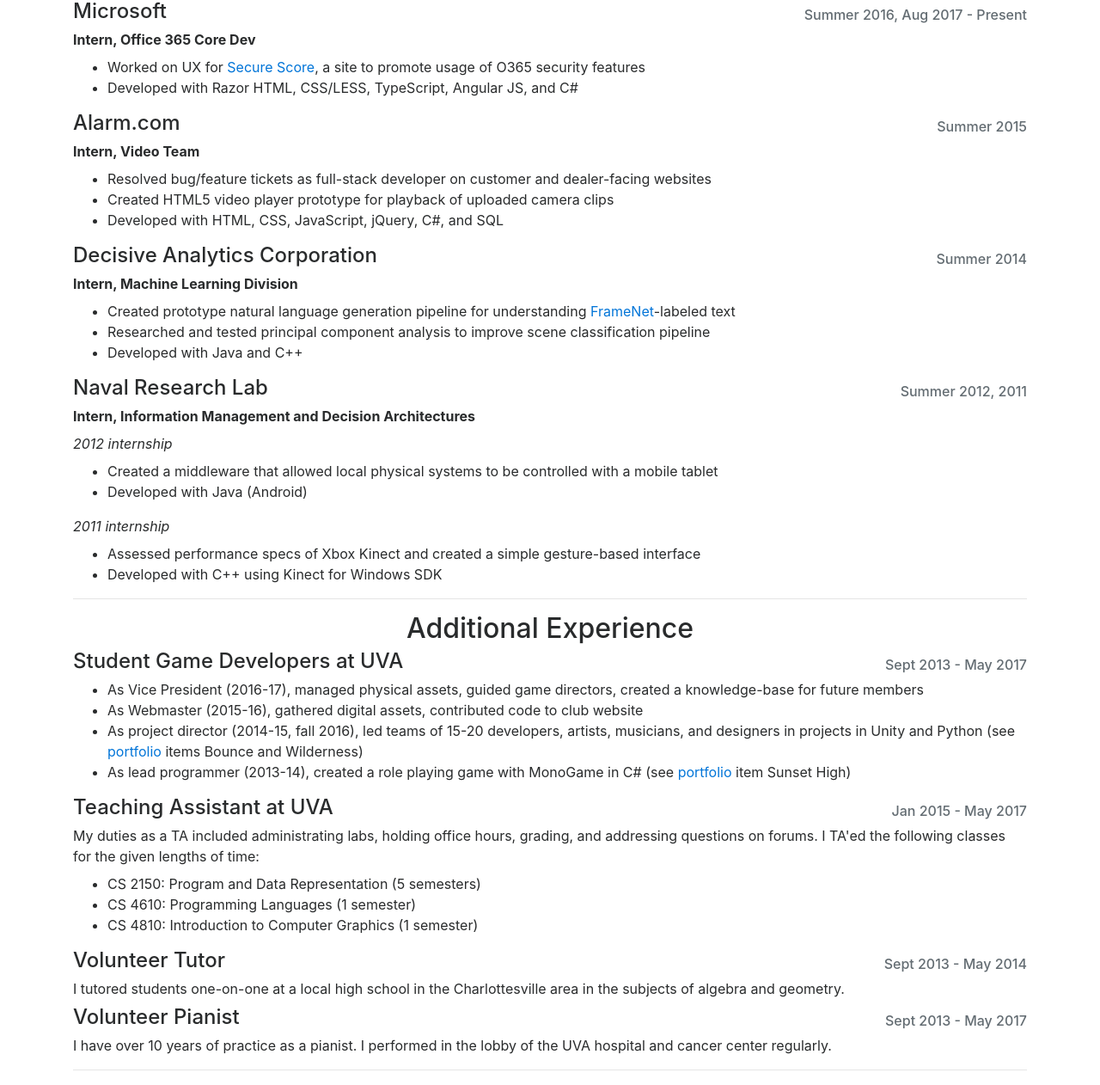
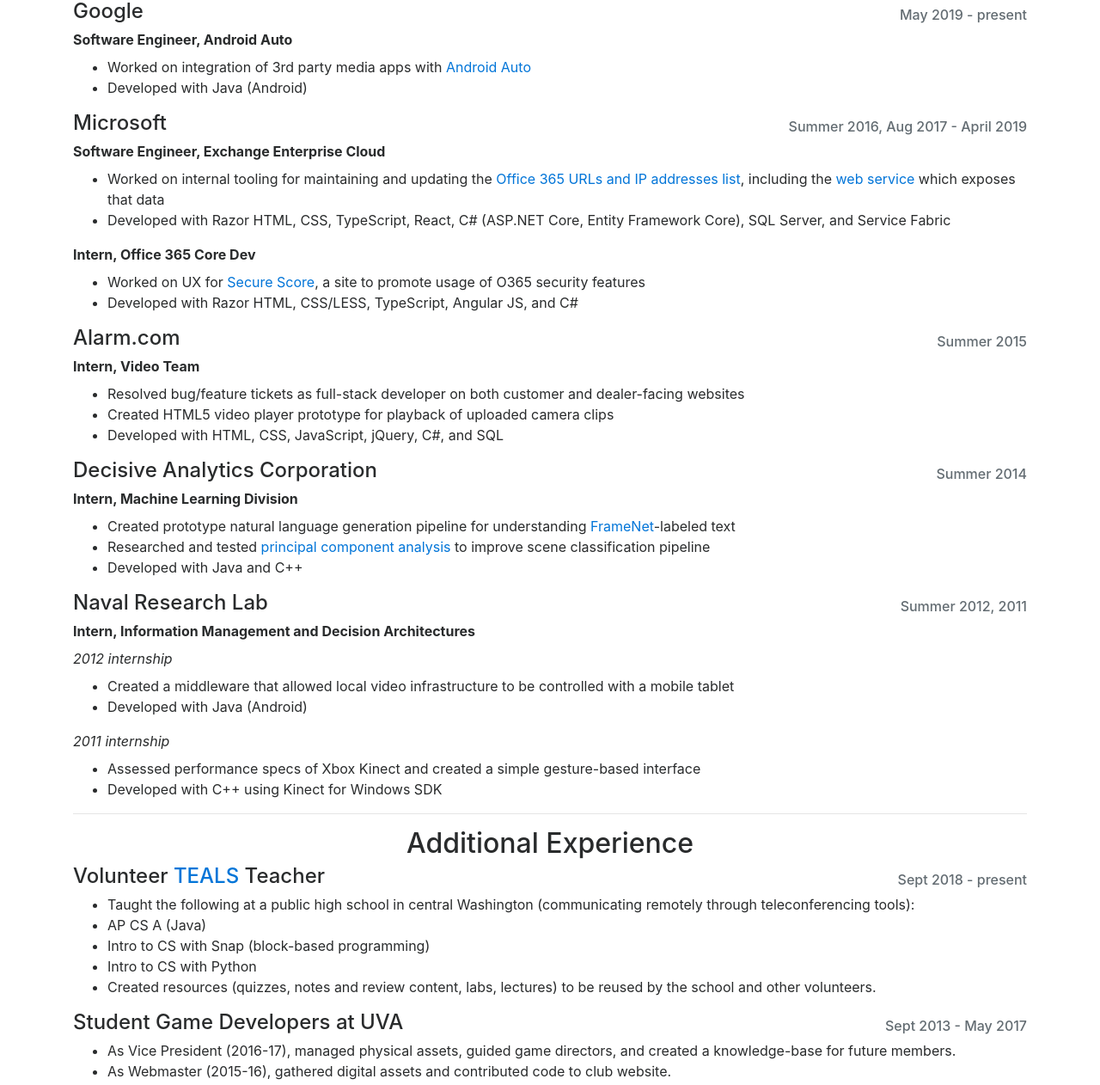
Before and after one commit to SebastianJay/SebastianJay.github.io, a plain HTML site: page cv.html in a window 1280 px wide. Shown: the part 366-1628 px from the top of the page at 86% size. Drawn offline with nearby package versions, Linux system fonts and the light colour scheme; a script that the page names is missing.

Commit message:
Deploy SebastianJay/SebastianJay.github.io to github.com/SebastianJay/SebastianJay.github.io.git:master

```diff
--- a/cv.html
+++ b/cv.html
@@ -66,8 +66,20 @@
 <p>Bachelor of Science, Computer Science and Computer Engineering; Engineering Business Minor; 3.9 GPA</p>
 <hr />
 <h2 id="work-experience">Work Experience</h2>
+<h4 id="google">Google</h4>
+<h6 id="may-2019---present">May 2019 - present</h6>
+<p><strong>Software Engineer, Android Auto</strong></p>
+<ul>
+<li>Worked on integration of 3rd party media apps with <a href="https://www.android.com/auto/">Android Auto</a></li>
+<li>Developed with Java (Android)</li>
+</ul>
 <h4 id="microsoft">Microsoft</h4>
-<h6 id="summer-2016-aug-2017---present">Summer 2016, Aug 2017 - Present</h6>
+<h6 id="summer-2016-aug-2017---april-2019">Summer 2016, Aug 2017 - April 2019</h6>
+<p><strong>Software Engineer, Exchange Enterprise Cloud</strong></p>
+<ul>
+<li>Worked on internal tooling for maintaining and updating the <a href="https://docs.microsoft.com/en-us/office365/enterprise/urls-and-ip-address-ranges">Office 365 URLs and IP addresses list</a>, including the <a href="https://docs.microsoft.com/en-us/office365/enterprise/office-365-ip-web-service">web service</a> which exposes that data</li>
+<li>Developed with Razor HTML, CSS, TypeScript, React, C# (ASP.NET Core, Entity Framework Core), SQL Server, and Service Fabric</li>
+</ul>
 <p><strong>Intern, Office 365 Core Dev</strong></p>
 <ul>
 <li>Worked on UX for <a href="https://support.office.com/en-us/article/Introducing-the-Office-365-Secure-Score-c9e7160f-2c34-4bd0-a548-5ddcc862eaef">Secure Score</a>, a site to promote usage of O365 security features</li>
@@ -77,7 +89,7 @@
 <h6 id="summer-2015">Summer 2015</h6>
 <p><strong>Intern, Video Team</strong></p>
 <ul>
-<li>Resolved bug/feature tickets as full-stack developer on customer and dealer-facing websites</li>
+<li>Resolved bug/feature tickets as full-stack developer on both customer and dealer-facing websites</li>
 <li>Created HTML5 video player prototype for playback of uploaded camera clips</li>
 <li>Developed with HTML, CSS, JavaScript, jQuery, C#, and SQL</li>
 </ul>
@@ -86,7 +98,7 @@
 <p><strong>Intern, Machine Learning Division</strong></p>
 <ul>
 <li>Created prototype natural language generation pipeline for understanding <a href="https://framenet.icsi.berkeley.edu/fndrupal/">FrameNet</a>-labeled text</li>
-<li>Researched and tested principal component analysis to improve scene classification pipeline</li>
+<li>Researched and tested <a href="https://en.wikipedia.org/wiki/Principal_component_analysis">principal component analysis</a> to improve scene classification pipeline</li>
 <li>Developed with Java and C++</li>
 </ul>
 <h4 id="naval-research-lab">Naval Research Lab</h4>
@@ -94,7 +106,7 @@
 <p><strong>Intern, Information Management and Decision Architectures</strong></p>
 <p><em>2012 internship</em></p>
 <ul>
-<li>Created a middleware that allowed local physical systems to be controlled with a mobile tablet</li>
+<li>Created a middleware that allowed local video infrastructure to be controlled with a mobile tablet</li>
 <li>Developed with Java (Android)</li>
 </ul>
 <p><em>2011 internship</em></p>
@@ -104,17 +116,26 @@
 </ul>
 <hr />
 <h2 id="additional-experience">Additional Experience</h2>
+<h4 id="volunteer-teals-teacher">Volunteer <a href="https://www.microsoft.com/en-us/teals">TEALS</a> Teacher</h4>
+<h6 id="sept-2018---present">Sept 2018 - present</h6>
+<ul>
+<li>Taught the following at a public high school in central Washington (communicating remotely through teleconferencing tools):</li>
+<li>AP CS A (Java)</li>
+<li>Intro to CS with Snap (block-based programming)</li>
+<li>Intro to CS with Python</li>
+<li>Created resources (quizzes, notes and review content, labs, lectures) to be reused by the school and other volunteers.</li>
+</ul>
 <h4 id="student-game-developers-at-uva">Student Game Developers at UVA</h4>
 <h6 id="sept-2013---may-2017">Sept 2013 - May 2017</h6>
 <ul>
-<li>As Vice President (2016-17), managed physical assets, guided game directors, created a knowledge-base for future members</li>
-<li>As Webmaster (2015-16), gathered digital assets, contributed code to club website</li>
-<li>As project director (2014-15, fall 2016), led teams of 15-20 developers, artists, musicians, and designers in projects in Unity and Python (see <a href="portfolio.html">portfolio</a> items Bounce and Wilderness)</li>
-<li>As lead programmer (2013-14), created a role playing game with MonoGame in C# (see <a href="portfolio.html">portfolio</a> item Sunset High)</li>
+<li>As Vice President (2016-17), managed physical assets, guided game directors, and created a knowledge-base for future members.</li>
+<li>As Webmaster (2015-16), gathered digital assets and contributed code to club website.</li>
+<li>As project director (2014-15, fall 2016), led teams of 15-20 developers, artists, musicians, and designers in projects in Unity and Python (see <a href="portfolio.html">portfolio</a> items Bounce and Wilderness).</li>
+<li>As lead programmer (2013-14), created a role playing game with MonoGame in C# (see <a href="portfolio.html">portfolio</a> item Sunset High).</li>
 </ul>
 <h4 id="teaching-assistant-at-uva">Teaching Assistant at UVA</h4>
 <h6 id="jan-2015---may-2017">Jan 2015 - May 2017</h6>
-<p>My duties as a TA included administrating labs, holding office hours, grading, and addressing questions on forums. I TA'ed the following classes for the given lengths of time:</p>
+<p>Duties: administering labs, holding office hours, grading, and addressing questions on forums. TA'ed the following classes for the given lengths of time:</p>
 <ul>
 <li>CS 2150: Program and Data Representation (5 semesters)</li>
 <li>CS 4610: Programming Languages (1 semester)</li>
@@ -122,14 +143,14 @@
 </ul>
 <h4 id="volunteer-tutor">Volunteer Tutor</h4>
 <h6 id="sept-2013---may-2014">Sept 2013 - May 2014</h6>
-<p>I tutored students one-on-one at a local high school in the Charlottesville area in the subjects of algebra and geometry.</p>
+<p>Tutored students one-on-one at a local high school in the Charlottesville area in algebra and geometry.</p>
 <h4 id="volunteer-pianist">Volunteer Pianist</h4>
 <h6 id="sept-2013---may-2017-1">Sept 2013 - May 2017</h6>
-<p>I have over 10 years of practice as a pianist. I performed in the lobby of the UVA hospital and cancer center regularly.</p>
+<p>Over 10 years of practice as a pianist. Regularly performed in the lobby of the UVA hospital and cancer center.</p>
 <hr />
 <h2 id="skills">Skills</h2>
-<p><strong>Fluent in</strong>: Java, C, C++, C#, Python, JavaScript, TypeScript, Ruby on Rails, SQL, HTML, CSS/LESS</p>
-<p><strong>Familiar with</strong>: PHP, OCaml, jQuery, Angular JS, Node JS, Twitter Bootstrap, Powershell, Bash, x86 ASM, Android, OpenGL/WebGL, LabVIEW (CLAD certified), Matlab, VHDL, MonoGame, Unity, LibGDX</p>
+<p><strong>Fluent in</strong>: Java, C, C++, C# (.NET), Python, JavaScript, TypeScript, SQL, HTML, CSS/LESS</p>
+<p><strong>Familiar with</strong>: PHP, Ruby, OCaml, jQuery, React, Angular JS, Node JS, Twitter Bootstrap, Powershell, Bash, x86 ASM, Android, Redis, OpenGL/WebGL, LabVIEW, Matlab, VHDL, MonoGame, Unity, LibGDX, Git, TravisCI, Azure Service Fabric, general Azure resource management</p>
 
     </div>
   </div>
```
Also changed, not shown: portfolio.html (+1 -1 lines), 3 other files.
